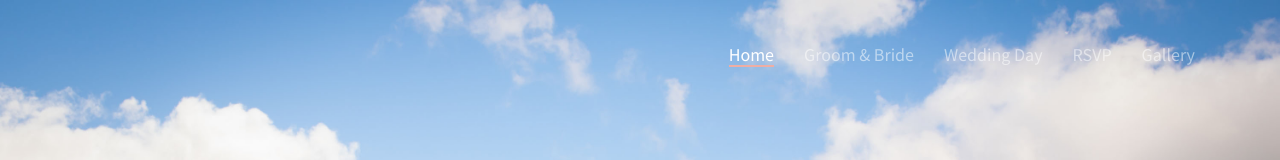
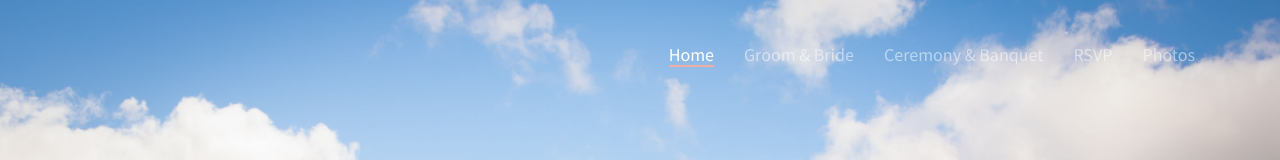
Before and after one commit to edwinlee44/ezylee, a plain HTML site: page index.html in a window 1280 px wide. Shown: the top 160 px of the page. Drawn offline with Linux system fonts and the light colour scheme; files whose address does not match are found by name; a web font is replaced by a local one.

Commit message:
Add files via upload

```diff
--- a/index.html
+++ b/index.html
@@ -77,9 +77,9 @@
 	          <ul class="nav navbar-nav navbar-right">
 	            <li class="active"><a href="#" data-nav-section="home"><span>Home</span></a></li>
 	            <li><a href="#" data-nav-section="groom-bride"><span>Groom &amp; Bride</span></a></li>
-	            <li><a href="#" data-nav-section="when-where"><span>Wedding Day</span></a></li>
+	            <li><a href="#" data-nav-section="when-where"><span>Ceremony &amp; Banquet</span></a></li>
 	            <li><a href="#" data-nav-section="rsvp"><span>RSVP</span></a></li>
-	            <li><a href="#" data-nav-section="gallery"><span>Gallery</span></a></li>
+	            <li><a href="#" data-nav-section="gallery"><span>Photos</span></a></li>
 	          </ul>
 	        </div>
 		    </nav>
```
